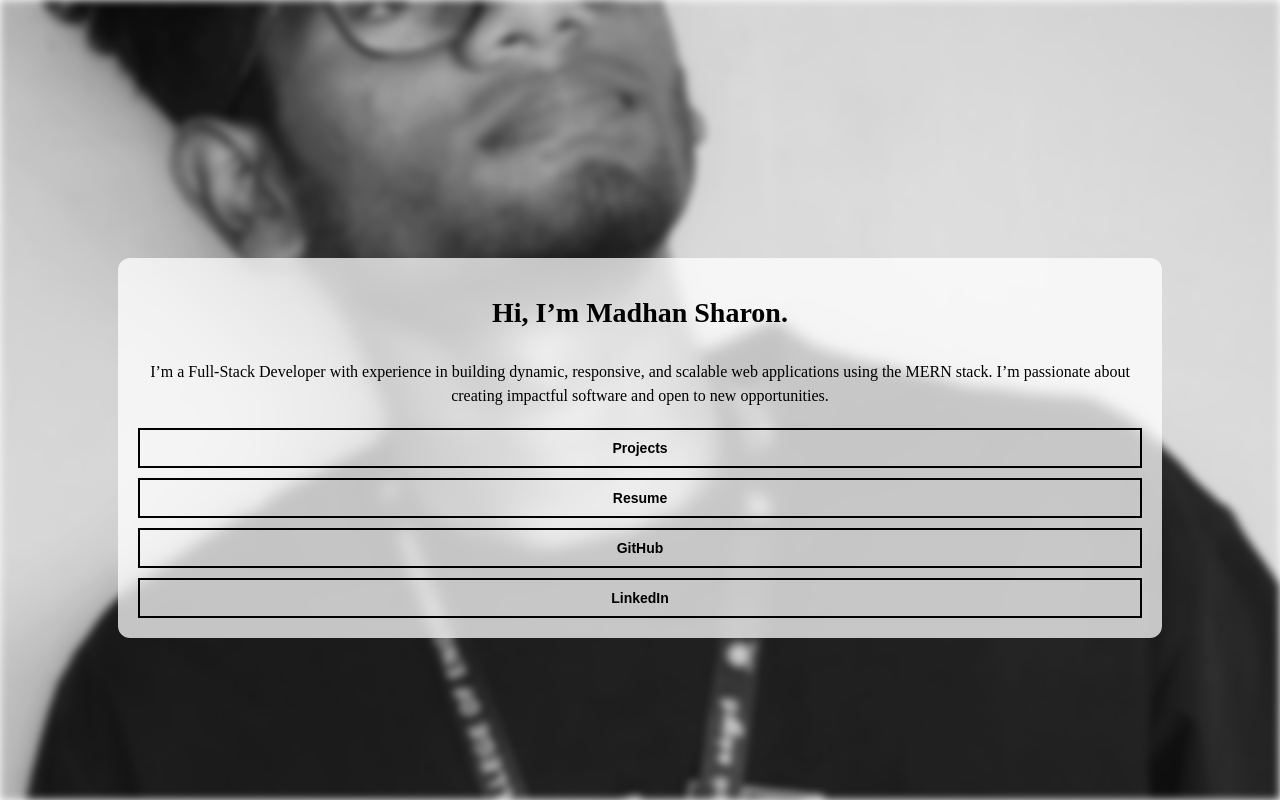
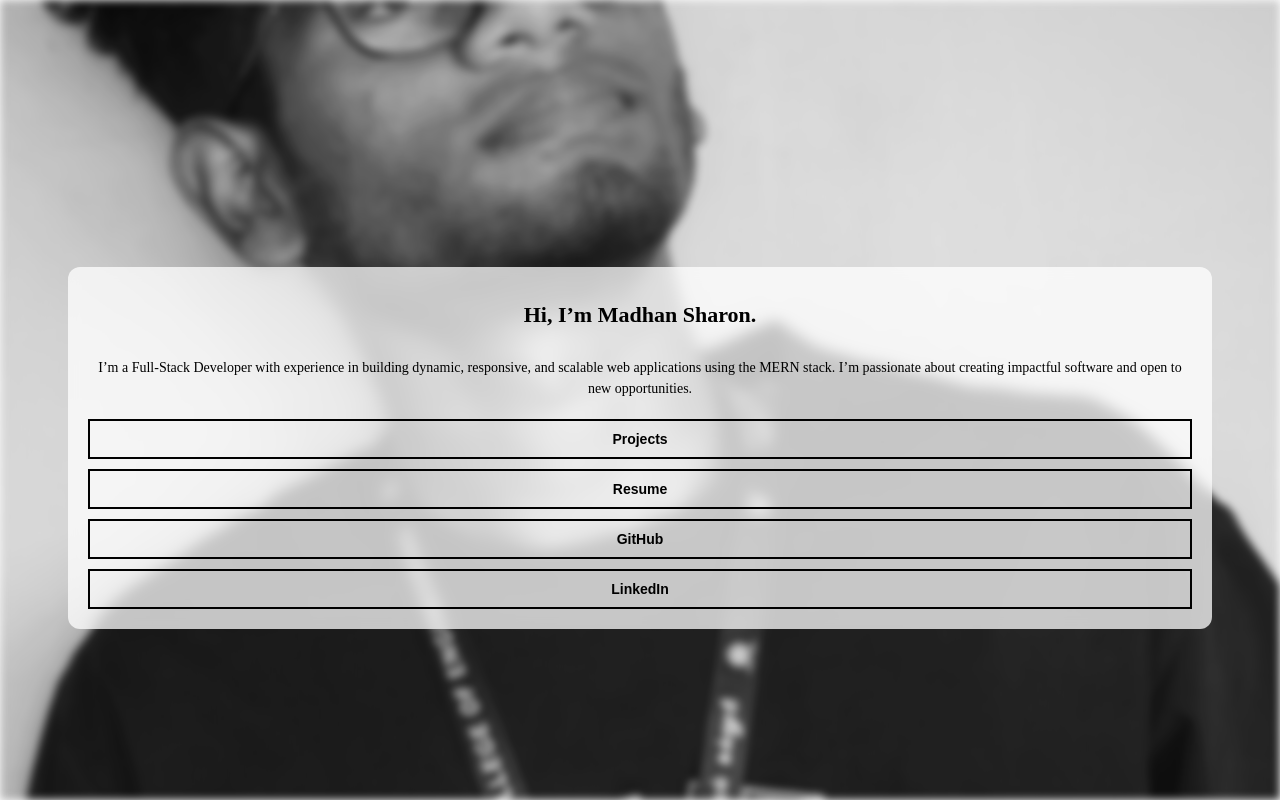
Before and after one commit to MADHANSHARON/my-portfolio, a React (Vite) app: page / in a window 1280 px wide. Shown: the top 800 px of the page. Built offline with nearby package versions, Linux system fonts and the light colour scheme.

Commit message:
initial commit

```diff
--- a/src/components/Hero.css
+++ b/src/components/Hero.css
@@ -108,7 +108,7 @@
   .hero-card {
     flex-direction: column;
     width: 100%;
-    padding: 50PX;
+
     height:auto;
     position: relative;
     border-radius: 0;
@@ -145,12 +145,12 @@
   }
 
   .hero-right h1 {
-    font-size: 28px;
+    font-size: 22px;
     text-align: center;
   }
 
   .hero-right p {
-    font-size: 16px;
+    font-size: 14px;
     text-align: center;
   }
 
```
